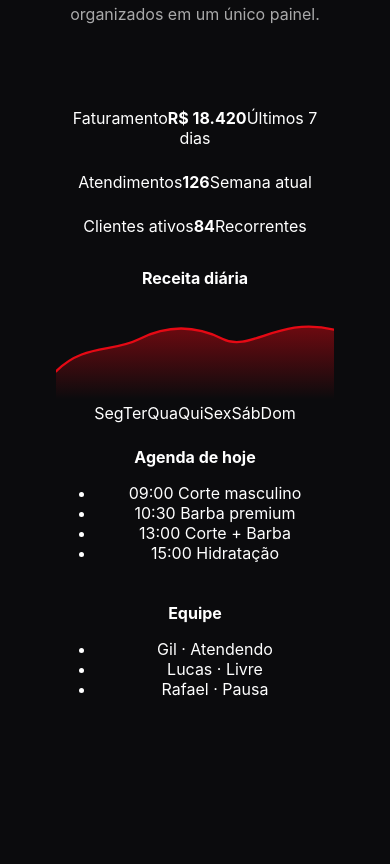
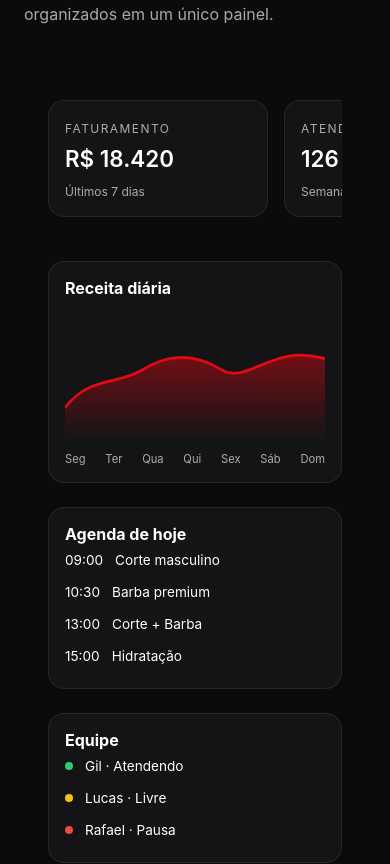
Before and after one commit to suporteeligi-cpu/eligi-fron-tend, a Next.js app: page / in a window 390 px wide. Shown: the part 1630-2494 px from the top of the page. Built offline with nearby package versions, Linux system fonts and the light colour scheme.

Commit message:
chore: deploy update

```diff
--- a/src/styles/landing.css
+++ b/src/styles/landing.css
@@ -49,13 +49,15 @@
   gap: var(--space-5);
 }
 
-/* ===================== DASHBOARD PREVIEW ===================== */
-.dashboard-preview {
-  text-align: center;
+/* ===================== DASHBOARD PREVIEW — DESKTOP ===================== */
+
+.dashboard-header {
+  max-width: 640px;
+  margin: 0 auto var(--space-7);
 }
 
 .dashboard-mock {
-  margin-top: var(--space-7);
+  margin-top: var(--space-6);
   padding: var(--space-6);
 }
 
@@ -66,11 +68,155 @@
   margin-bottom: var(--space-6);
 }
 
+.metric-card {
+  padding: var(--space-4);
+  border-radius: var(--radius-md);
+  background: var(--bg-elevated);
+  border: 1px solid var(--border-soft);
+  text-align: center;
+}
+
+.metric-label {
+  font-size: 0.75rem;
+  letter-spacing: 0.12em;
+  text-transform: uppercase;
+  color: var(--text-soft);
+}
+
+.metric-value {
+  display: block;
+  margin: var(--space-2) 0;
+  font-size: 1.4rem;
+  font-weight: 600;
+}
+
+.metric-sub {
+  font-size: 0.75rem;
+  color: var(--text-soft);
+}
+
+/* MAIN GRID */
 .dashboard-main {
   display: grid;
   grid-template-columns: 2fr 1fr 1fr;
   gap: var(--space-5);
 }
+
+/* CARD */
+.dashboard-card {
+  padding: var(--space-4);
+  border-radius: var(--radius-md);
+  background: var(--bg-elevated);
+  border: 1px solid var(--border-soft);
+}
+
+.dashboard-card-title {
+  display: block;
+  margin-bottom: var(--space-3);
+  font-size: 0.9rem;
+}
+
+/* CHART */
+.dashboard-chart {
+  display: flex;
+  flex-direction: column;
+}
+
+.chart-svg {
+  width: 100%;
+  height: 140px;
+  margin: var(--space-3) 0;
+}
+
+.chart-labels {
+  display: flex;
+  justify-content: space-between;
+  font-size: 0.7rem;
+  color: var(--text-soft);
+}
+
+/* AGENDA */
+.agenda-list {
+  list-style: none;
+  padding: 0;
+  margin: 0;
+}
+
+.agenda-list li {
+  display: flex;
+  gap: var(--space-3);
+  padding: var(--space-2) 0;
+  font-size: 0.85rem;
+}
+
+/* TEAM */
+.team-list {
+  list-style: none;
+  padding: 0;
+  margin: 0;
+}
+
+.team-list li {
+  display: flex;
+  align-items: center;
+  gap: var(--space-3);
+  padding: var(--space-2) 0;
+  font-size: 0.85rem;
+}
+
+.status {
+  width: 8px;
+  height: 8px;
+  border-radius: 50%;
+}
+
+.status.online { background: #2ecc71; }
+.status.idle   { background: #f1c40f; }
+.status.busy   { background: #e74c3c; }
+
+/* ========================================================================
+   DASHBOARD PREVIEW — MOBILE
+======================================================================== */
+
+@media (max-width: 768px) {
+
+  .dashboard-mock {
+    padding: var(--space-5);
+  }
+
+  /* MÉTRICAS → SCROLL HORIZONTAL */
+  .dashboard-top {
+    display: flex;
+    overflow-x: auto;
+    gap: var(--space-4);
+    padding-bottom: var(--space-3);
+  }
+
+  .metric-card {
+    min-width: 220px;
+    text-align: left;
+  }
+
+  /* MAIN → STACK */
+  .dashboard-main {
+    grid-template-columns: 1fr;
+  }
+
+  /* GRÁFICO É O FOCO */
+  .dashboard-chart {
+    order: 1;
+  }
+
+  .chart-svg {
+    height: 130px;
+  }
+
+  /* AGENDA / EQUIPE */
+  .dashboard-card {
+    order: 2;
+  }
+}
+
 
 /* ===================== FINAL CTA ===================== */
 .final-cta {
```
